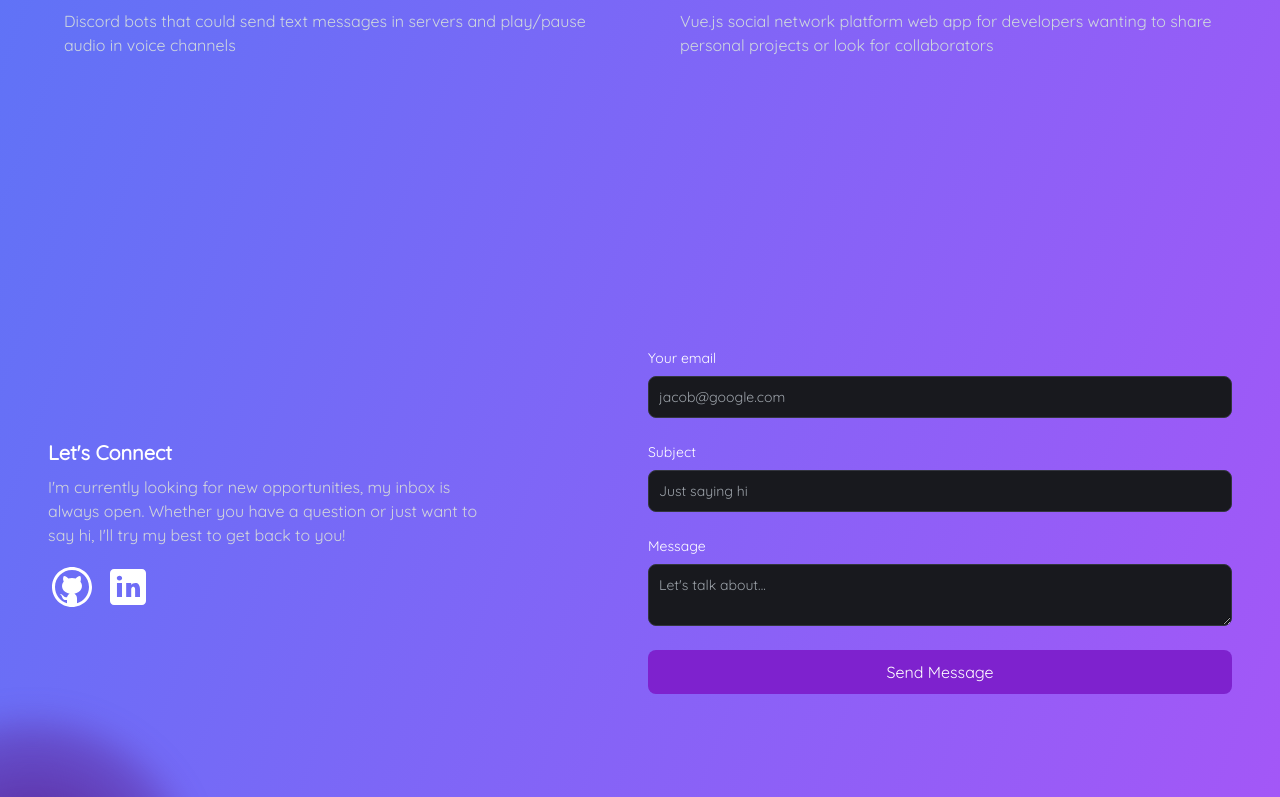
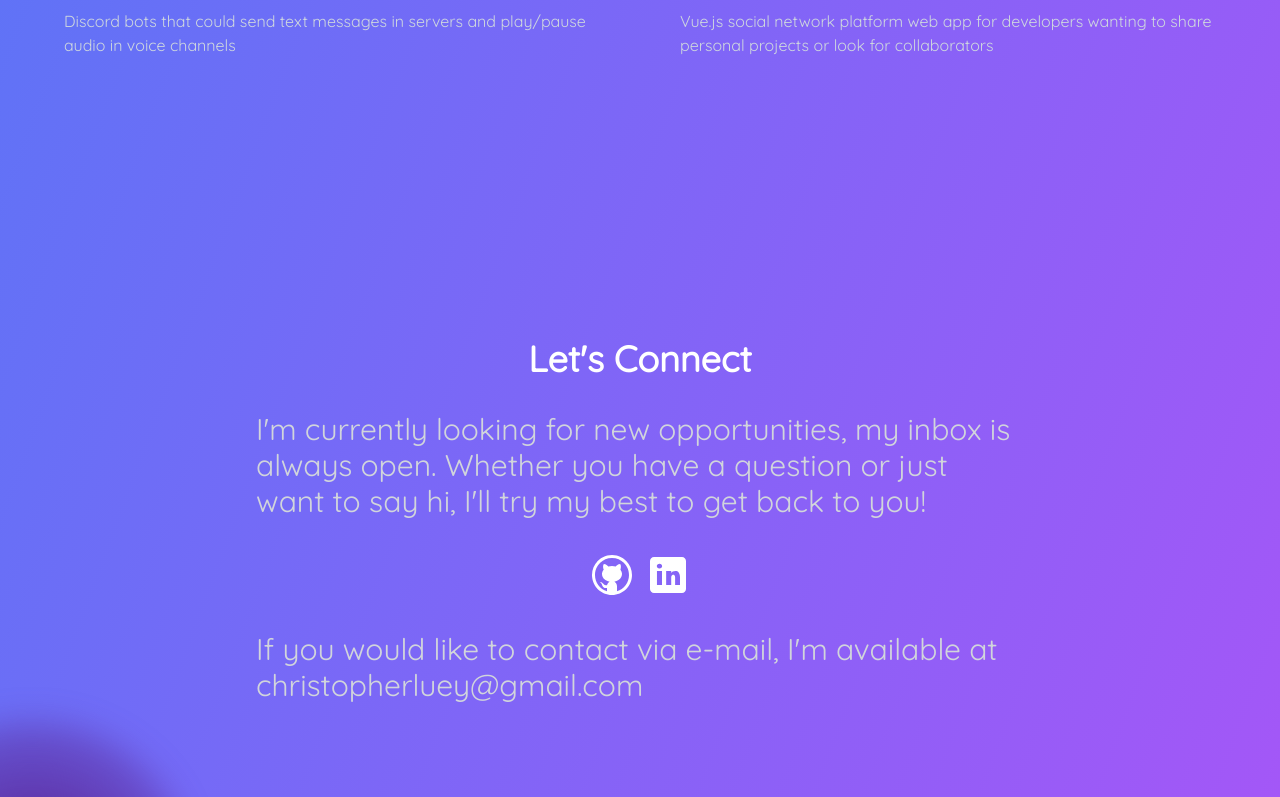
Before and after one commit to chrisluey/personal-website-2024, a Next.js app: page / in a window 1280 px wide. Shown: the part 2343-3140 px from the top of the page. Built offline with nearby package versions, Linux system fonts and the light colour scheme.

Commit message:
removing e-mail section

```diff
--- a/src/app/api/send/route.js
+++ b/src/app/api/send/route.js
@@ -1,7 +1,7 @@
 import { NextResponse } from "next/server";
 import { Resend } from "resend";
 
-const resend = new Resend(process.env.RESEND_API_KEY);
+const resend = new Resend("");
 const fromEmail = process.env.FROM_EMAIL;
 
 export async function POST(req, res) {
--- a/src/app/components/EmailSection.jsx
+++ b/src/app/components/EmailSection.jsx
@@ -43,20 +43,20 @@ const EmailSection = () => {
   return (
     <section
       id="contact"
-      className="grid md:grid-cols-2 my-12 md:my-12 py-24 gap-4 relative flex items-center justify-center h-screen"
+      className="grid my-12 md:my-12 py-24 gap-4 relative flex items-center h-screen"
     >
       <div className="bg-[radial-gradient(ellipse_at_center,_var(--tw-gradient-stops))] from-primary-900 to-transparent rounded-full h-80 w-80 z-0 blur-lg absolute top-3/4 -left-4 transform -translate-x-1/2 -translate-1/2"></div>
-      <div className="z-10">
-        <h5 className="text-xl font-bold text-white my-2">
+      <div className="z-10 mx-auto">
+        <h2 className="text-center text-4xl font-bold text-white my-8">
           Let&apos;s Connect
-        </h5>
-        <p className="text-gray-300 mb-4 max-w-md">
+        </h2>
+        <p className="text-gray-300 max-w-3xl text-3xl my-8 mx-auto">
           {" "}
           I&apos;m currently looking for new opportunities, my inbox is always
           open. Whether you have a question or just want to say hi, I&apos;ll
           try my best to get back to you!
         </p>
-        <div className="socials flex flex-row gap-2">
+        <div className="socials flex flex-row gap-2 justify-center my-8">
           <Link href={GITHUB_LINK}>
             <Image src={GithubIcon} alt="Github Icon" />
           </Link>
@@ -64,8 +64,11 @@ const EmailSection = () => {
             <Image src={LinkedinIcon} alt="Linkedin Icon" />
           </Link>
         </div>
+        <p className="text-gray-300 max-w-3xl text-3xl my-8 mx-auto">
+          If you would like to contact via e-mail, I'm available at christopherluey@gmail.com
+        </p>
       </div>
-      <div>
+      {/* <div>
         {emailSubmitted ? (
           <p className="text-green-500 text-sm mt-2">
             Email sent successfully!
@@ -126,7 +129,7 @@ const EmailSection = () => {
             </button>
           </form>
         )}
-      </div>
+      </div> */}
     </section>
   );
 };
--- a/src/app/components/ProjectCard.jsx
+++ b/src/app/components/ProjectCard.jsx
@@ -6,7 +6,7 @@ const ProjectCard = ({ imgUrl, title, description, gitUrl, previewUrl }) => {
   return (
     <div>
       <div
-        className="h-[10rem] md:h-[10rem] rounded-t-xl relative group"
+        className="h-[10rem] md:h-[10rem] rounded-xl relative group"
         style={{ background: `url(${imgUrl})`, backgroundSize: "cover", backgroundPosition: "center", backgroundRepeat: "no-repeat" }}
       >
         <div className="overlay items-center justify-center absolute top-0 left-0 w-full h-full bg-[#181818] bg-opacity-0 hidden group-hover:flex group-hover:bg-opacity-80 transition-all duration-500 ">
```
